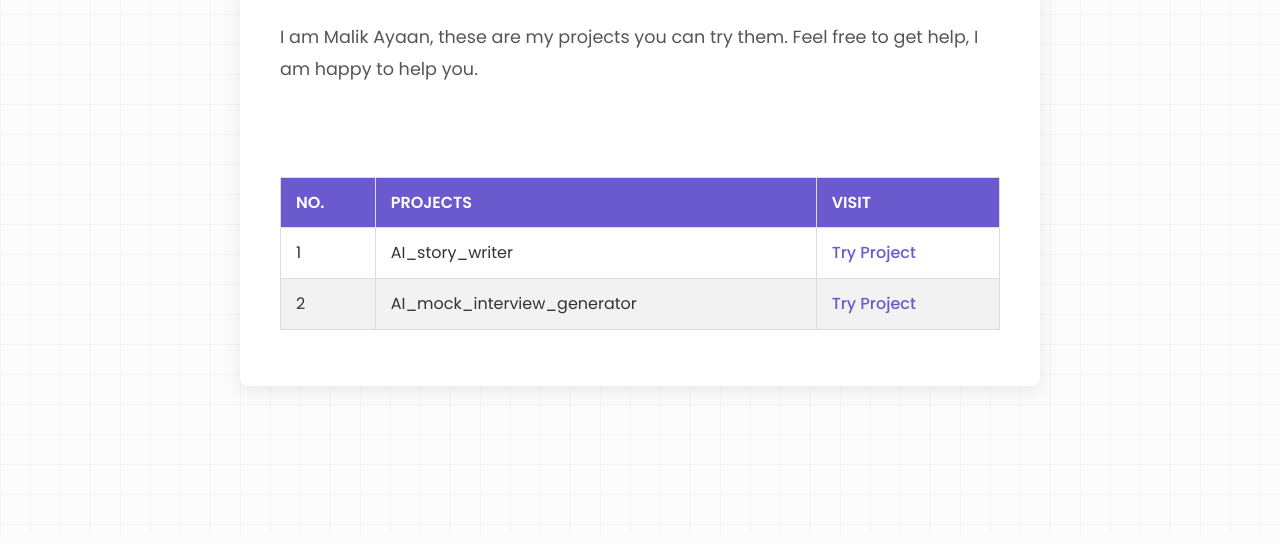
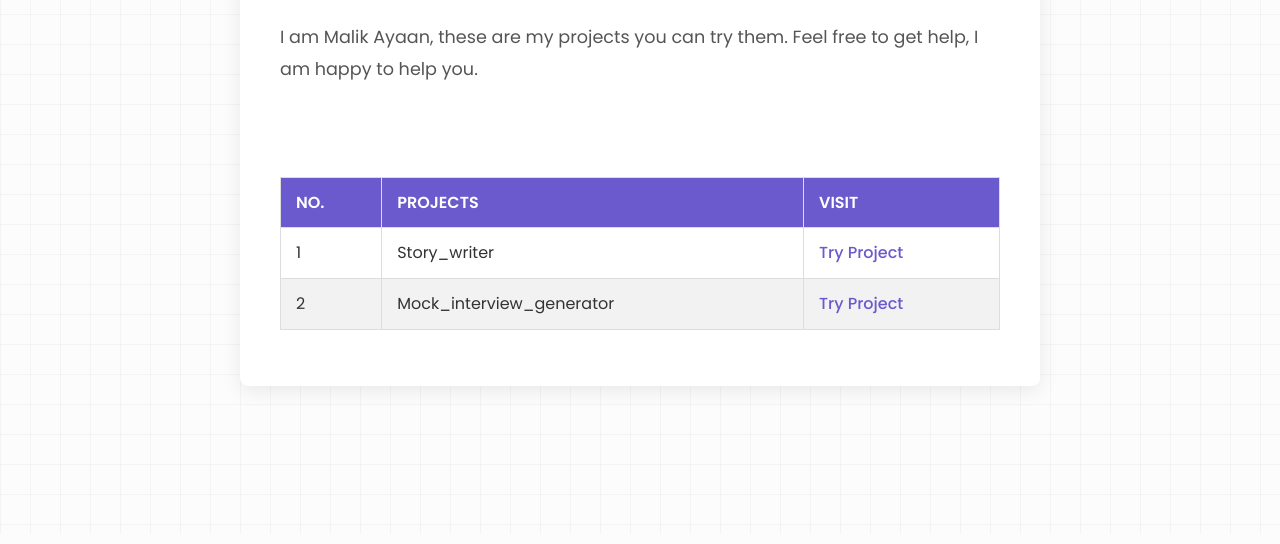
Before and after one commit to MalikAyaan456/portfolio_site, a plain HTML site: page myprojects.html in a window 1280 px wide. Shown: the part 256-800 px from the top of the page. Drawn offline with Linux system fonts and the light colour scheme; a script that the page names is missing.

Commit message:
Update myprojects.html

```diff
--- a/myprojects.html
+++ b/myprojects.html
@@ -46,12 +46,12 @@
                     <tbody>
                         <tr>
                             <td>1</td>
-                            <td>AI_story_writer</td>
+                            <td>Story_writer</td>
                             <td><a href="https://huggingface.co/MalikAyaanAhmed1123/Story_writer" target="_blank">Try Project</a></td>
                         </tr>
                         <tr>
                             <td>2</td>
-                            <td>AI_mock_interview_generator</td>
+                            <td>Mock_interview_generator</td>
                             <td><a href="https://huggingface.co/MalikAyaanAhmed1123/Mock_interview_generator" target="_blank">Try Project</a></td>
                         </tr>
                     </tbody>
```
